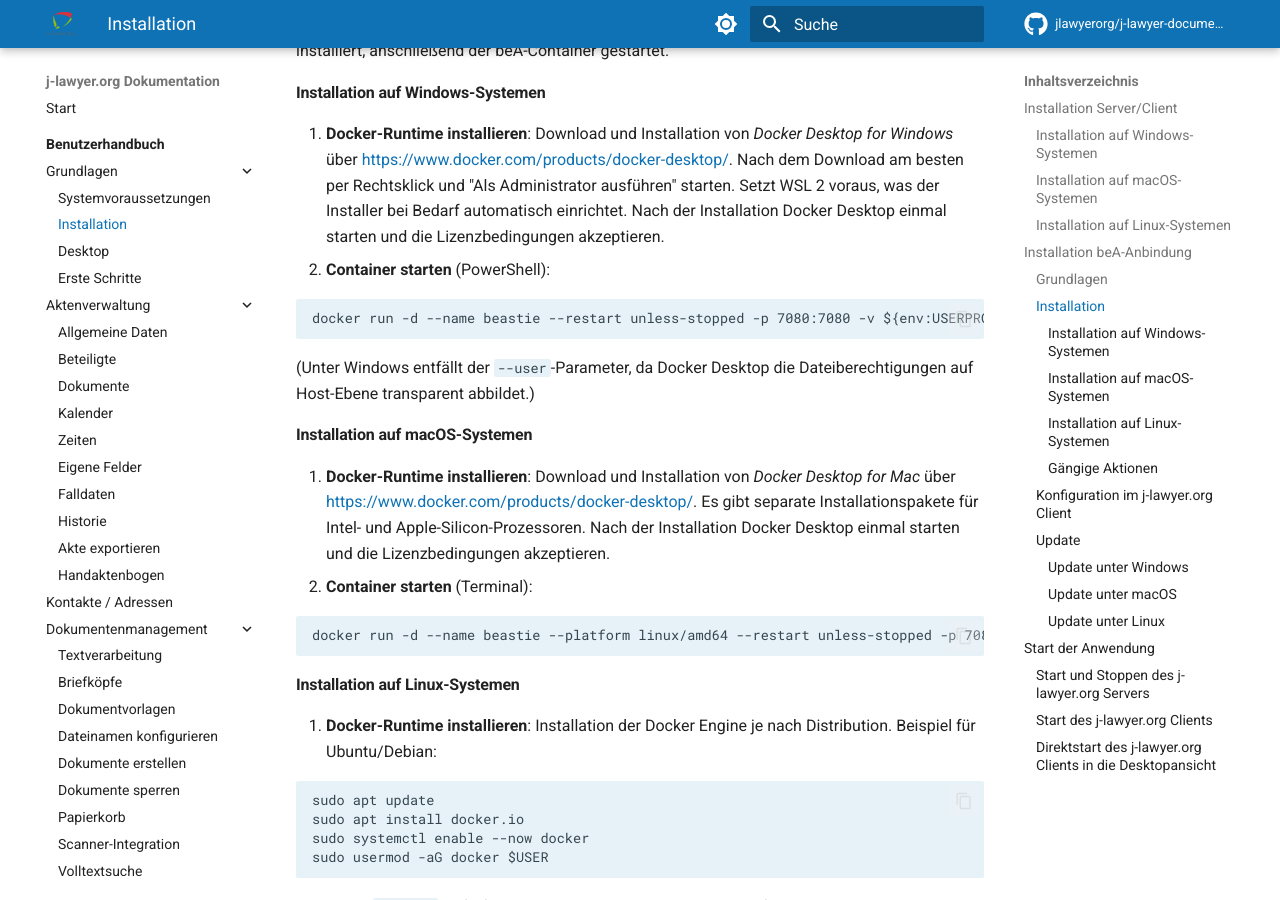
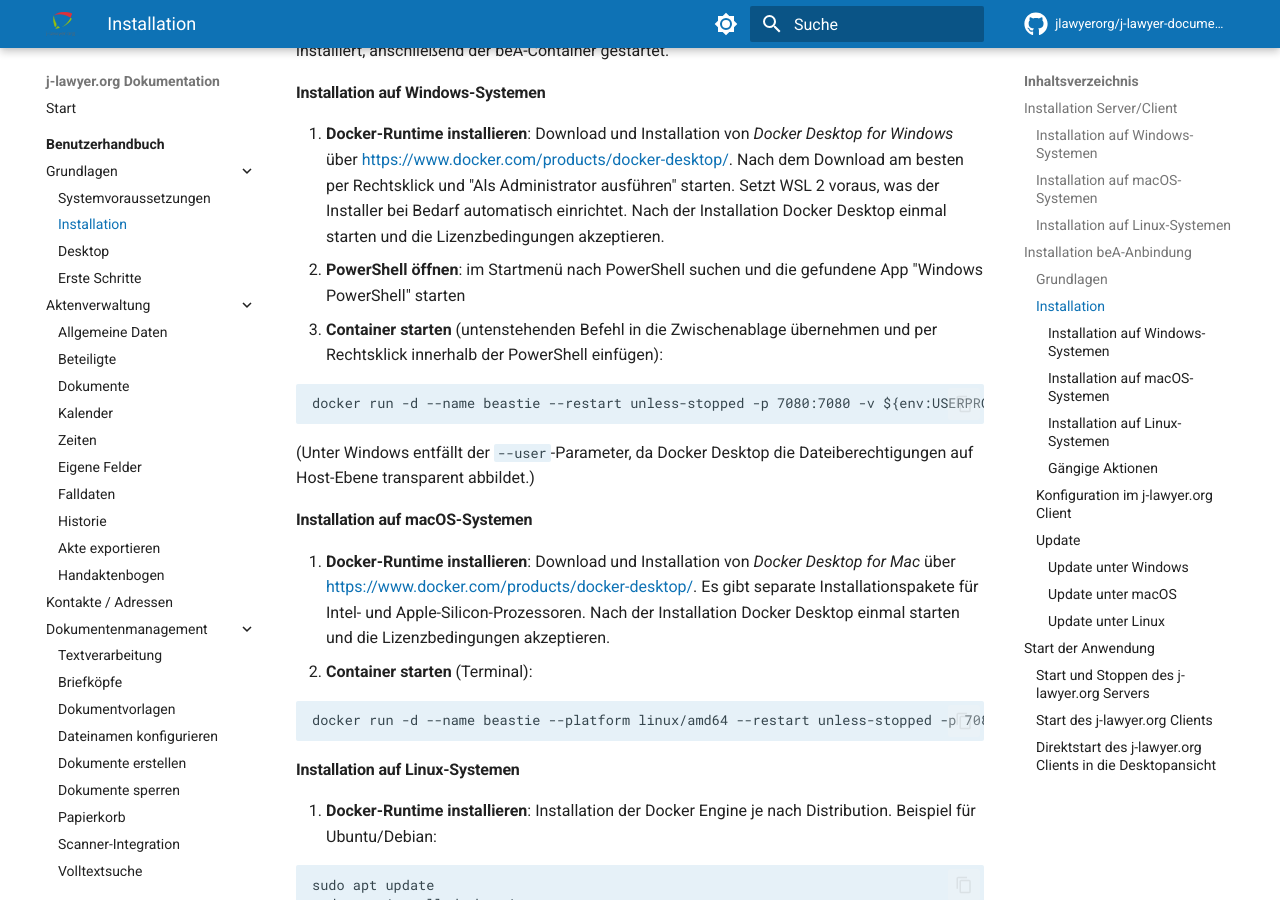
Before and after one commit to jlawyerorg/j-lawyer-documentation, an MkDocs documentation site: the page built from docs/benutzerhandbuch/installation.md, in a window 1280 px wide and 900 px high, scrolled down 1502 px. Built offline with MkDocs 1.6.1 and Material for MkDocs 9.7.7, drawn with Linux system fonts in a browser that asks for light colours; comment, search, counter and statistics services are not loaded.

Commit message:
minor tweaks

````diff
--- a/docs/benutzerhandbuch/installation.md
+++ b/docs/benutzerhandbuch/installation.md
@@ -42,7 +42,8 @@
 #### Installation auf Windows-Systemen {#bea-windows}
 
 1. **Docker-Runtime installieren**: Download und Installation von *Docker Desktop for Windows* über <https://www.docker.com/products/docker-desktop/>. Nach dem Download am besten per Rechtsklick und "Als Administrator ausführen" starten. Setzt WSL 2 voraus, was der Installer bei Bedarf automatisch einrichtet. Nach der Installation Docker Desktop einmal starten und die Lizenzbedingungen akzeptieren.
-2. **Container starten** (PowerShell):
+2. **PowerShell öffnen**: im Startmenü nach PowerShell suchen und die gefundene App "Windows PowerShell" starten
+3. **Container starten** (untenstehenden Befehl in die Zwischenablage übernehmen und per Rechtsklick innerhalb der PowerShell einfügen):
 
 ```
 docker run -d --name beastie --restart unless-stopped -p 7080:7080 -v ${env:USERPROFILE}\beAstie:/opt/beastie/data jlawyerorg/beastie:latest
````
